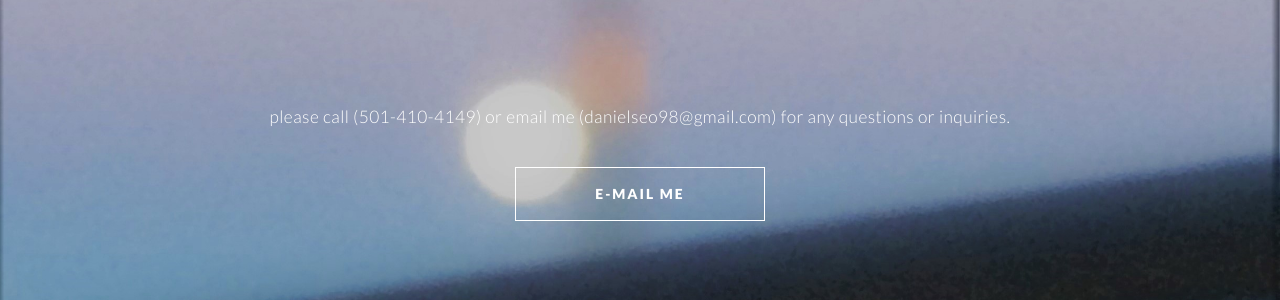
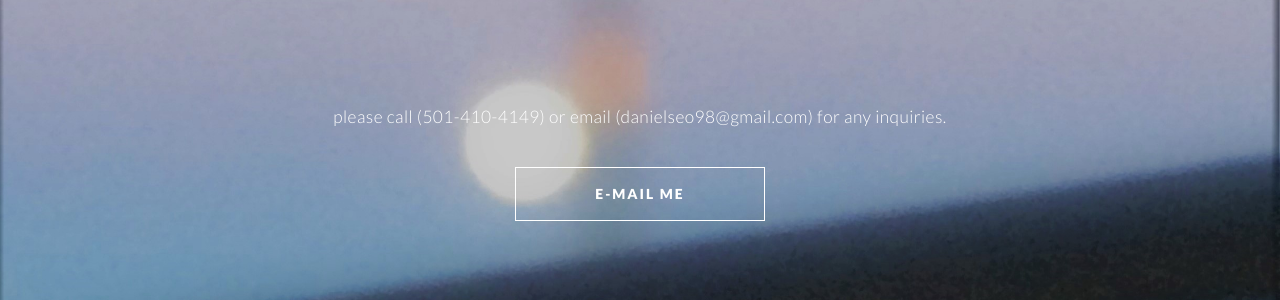
Before and after one commit to danielyseo/danielyseo.github.io, a Jekyll site: the page built from index.md, in a window 1280 px wide and 900 px high, scrolled down 4794 px. Shown: the part 218-518 px from the top of the window. Built offline with Jekyll 4.4.1, drawn with Linux system fonts in a browser that asks for light colours.

Commit message:
Update index.md

```diff
--- a/index.md
+++ b/index.md
@@ -36,7 +36,7 @@
 
 # By declaring these variables, you can include a CTA section.
 cta: connect # the heading for your CTA section
-cta_description: please call (501-410-4149) or email me (danielseo98@gmail.com) for any questions or inquiries. # a description to be desplayed below the heading and above the content
+cta_description: please call (501-410-4149) or email (danielseo98@gmail.com) for any inquiries. # a description to be desplayed below the heading and above the content
 cta_button: mailto:danielseo98@gmail.com # a link to an external website or to media
 cta_button_label: e-mail me # the label on the button
 
```
